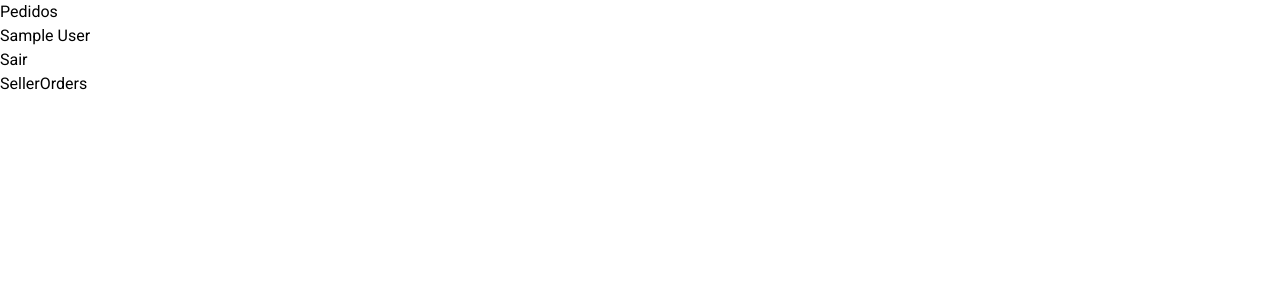
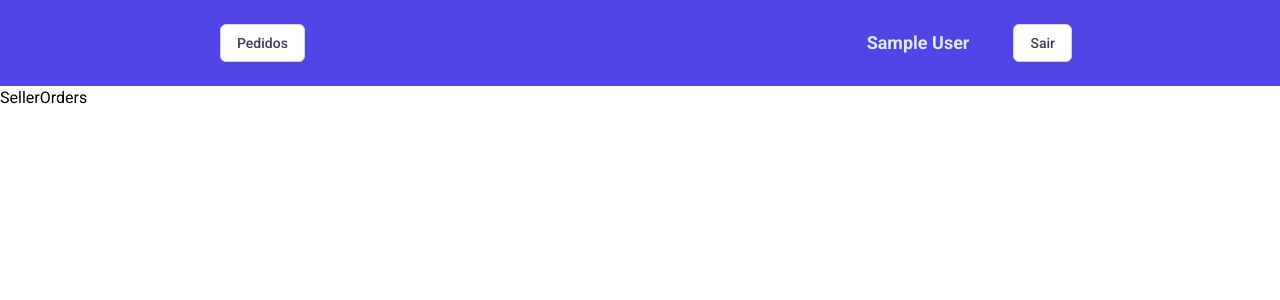
Before and after one commit to analuisams99/project-delivery-app, a React (Create React App) app in the folder front-end/: page /seller/orders in a window 1280 px wide. Shown: the top 300 px of the page. Built offline with nearby package versions, Linux system fonts and the light colour scheme; sample sign-in values are in the browser's storage.

Commit message:
Estilo: Criando estilo base para a página de Produtos

```diff
--- a/front-end/src/components/Header.jsx
+++ b/front-end/src/components/Header.jsx
@@ -13,25 +13,51 @@ function Header({ buttons, userName }) {
   const handleClick = (rota) => navigate(`/${rota}`);
 
   return (
-    <div>
+    <div
+      className="bg-indigo-600 md:px-48 lg:py-6 lg:flex lg:items-center
+        lg:justify-between"
+    >
+      <div className="mt-5 flex lg:mt-0 lg:ml-4">
         {buttons.map((e) => (
+          <span key={ e.name } className="sm:ml-3">
             <button
               type="button"
-          key={ e.name }
               data-testid={ e.dataId }
+              className="inline-flex items-center px-4 py-2 border border-gray-300
+              rounded-md shadow-sm text-sm font-medium text-gray-700 bg-white
+              hover:bg-gray-100 focus:outline-none focus:ring-2 focus:ring-offset-2
+              focus:ring-indigo-500"
               onClick={ () => handleClick(e.role) }
             >
               {e.name}
             </button>
+          </span>
         ))}
-      <p data-testid="customer_products__element-navbar-user-full-name">{userName}</p>
+      </div>
+      <div className="mt-5 flex justify-center items-center lg:mt-0 lg:mr-4">
+        <span className="sm:ml-3">
+          <p
+            className="text-md font-semibold leading-7 text-indigo-100 sm:text-lg
+              sm:truncate md:mr-8"
+            data-testid="customer_products__element-navbar-user-full-name"
+          >
+            {userName}
+          </p>
+        </span>
+        <span className="sm:ml-3">
           <button
             data-testid="customer_products__element-navbar-link-logout"
             type="button"
+            className="inline-flex items-center px-4 py-2 border border-gray-300
+              rounded-md shadow-sm text-sm font-medium text-gray-700 bg-white
+              hover:bg-gray-100 focus:outline-none focus:ring-2 focus:ring-offset-2
+              focus:ring-indigo-500"
             onClick={ checkoutButton }
           >
             Sair
           </button>
+        </span>
+      </div>
     </div>
   );
 }
--- a/front-end/src/components/Product.jsx
+++ b/front-end/src/components/Product.jsx
@@ -40,19 +40,30 @@ function Product({ product, addToCart }) {
           className="w-full h-full object-center object-cover lg:w-full lg:h-full"
         />
       </div>
-      <div className="mt-4 flex justify-between">
-        <div>
+      <div className="mt-4 mb-2 flex justify-between">
         <h3
-            className="text-sm text-gray-700"
+          className="text-md text-gray-700"
           data-testid={ `customer_products__element-card-title-${id}` }
         >
           {name}
         </h3>
-          <div className="flex">
+        <p
+          className="text-md font-medium text-gray-700"
+          data-testid={ `customer_products__element-card-price-${id}` }
+        >
+          <span className="text-sm font-normal text-gray-800">R$</span>
+          {' '}
+          {convertPrice((+price).toFixed(2))}
+        </p>
+      </div>
+      <div className="flex justify-between items-end">
+        <h3 className="text-sm text-gray-700">Unidades:</h3>
+        <div className="flex justify-end">
           <button
-              className="mr-6 px-2 border border-transparent text-sm font-medium
-              rounded-md text-white bg-indigo-600 disabled:bg-indigo-400
-              hover:bg-indigo-700"
+            className="w-6 mr-6 px-2 border border-gray-300
+            rounded-md shadow-sm text-sm font-medium text-gray-700 bg-white
+            hover:bg-gray-200 focus:outline-none focus:ring-1 focus:ring-offset-1
+            focus:ring-gray-300"
             type="button"
             onClick={ handleDeductBtn }
             data-testid={ `customer_products__button-card-rm-item-${id}` }
@@ -64,13 +75,14 @@ function Product({ product, addToCart }) {
             value={ quantity }
             onChange={ handleChangeQnt }
             min="0"
-              className="px-1 w-10"
+            className="px-1 w-10 bg-slate-200"
             data-testid={ `customer_products__input-card-quantity-${id}` }
           />
           <button
-              className="mx-2 px-2 border border-transparent text-sm font-medium
-              rounded-md text-white bg-indigo-600 disabled:bg-indigo-400
-              hover:bg-indigo-700"
+            className="w-6 px-2 border border-gray-300
+            rounded-md shadow-sm text-sm font-medium text-gray-700 bg-white
+            hover:bg-gray-200 focus:outline-none focus:ring-1 focus:ring-offset-1
+            focus:ring-gray-300"
             type="button"
             onClick={ handleSumBtn }
             data-testid={ `customer_products__button-card-add-item-${id}` }
@@ -78,13 +90,6 @@ function Product({ product, addToCart }) {
             +
           </button>
         </div>
-        </div>
-        <p
-          className="text-sm font-medium text-gray-900"
-          data-testid={ `customer_products__element-card-price-${id}` }
-        >
-          {convertPrice((+price).toFixed(2))}
-        </p>
       </div>
     </div>
   );
--- a/front-end/src/pages/Products/Products.jsx
+++ b/front-end/src/pages/Products/Products.jsx
@@ -44,10 +44,10 @@ function Products() {
 
   const buttons = [
     { name: 'Produtos',
-      role: '/customer/products',
+      role: 'customer/products',
       dataId: 'customer_products__element-navbar-link-products' },
     { name: 'Meus pedidos',
-      role: '/customer/orders',
+      role: 'customer/orders',
       dataId: 'customer_products__element-navbar-link-orders' },
   ];
 
@@ -61,10 +61,18 @@ function Products() {
   }, []);
 
   return (
-    <div className="bg-white">
+    <div className="flex flex-col bg-slate-200">
       <Header buttons={ buttons } userName={ userName } />
-      <div className="max-w-2xl mx-auto py-16 px-4 sm:py-24 sm:px-6 lg:max-w-7xl lg:px-8">
-        <h2 className="text-2xl font-extrabold tracking-tight text-gray-900">Produtos</h2>
+      <div
+        className="max-w-2xl mx-auto py-16 px-4 sm:px-6
+          lg:max-w-7xl lg:px-8"
+      >
+        <div className="flex mb-12 justify-between bg-slate-200 md:mx-4">
+          <h2
+            className="text-2xl md:text-3xl font-medium tracking-tight text-gray-700"
+          >
+            Produtos
+          </h2>
           <button
             type="button"
             onClick={ sendToCheckout }
@@ -84,6 +92,7 @@ function Products() {
               {convertPrice(totalPrice)}
             </span>
           </button>
+        </div>
         <div
           className="mt-6 grid grid-cols-1 gap-y-10 gap-x-6
           sm:grid-cols-2 lg:grid-cols-4 xl:gap-x-8"
```
Lines whose indentation alone changed are shown as unchanged.
